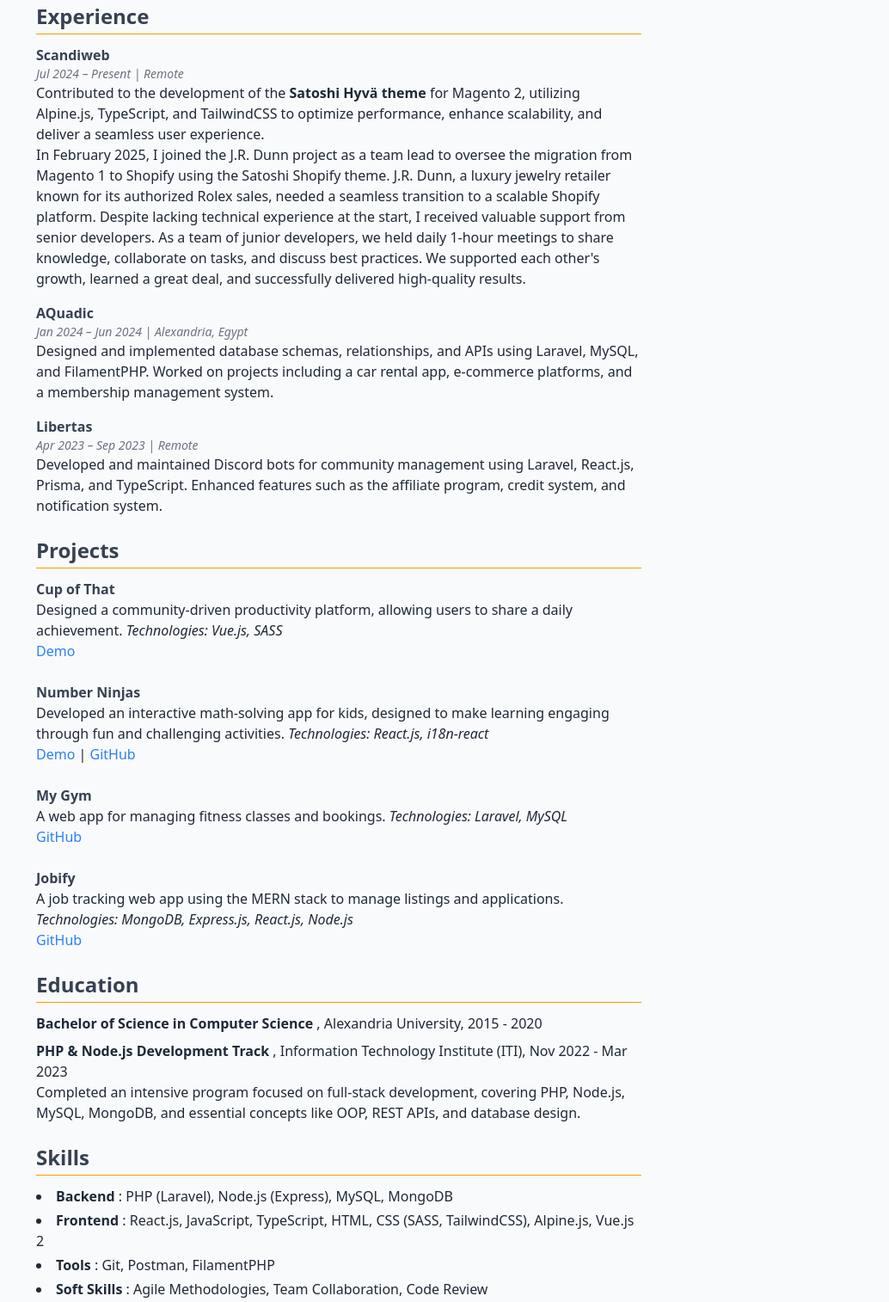
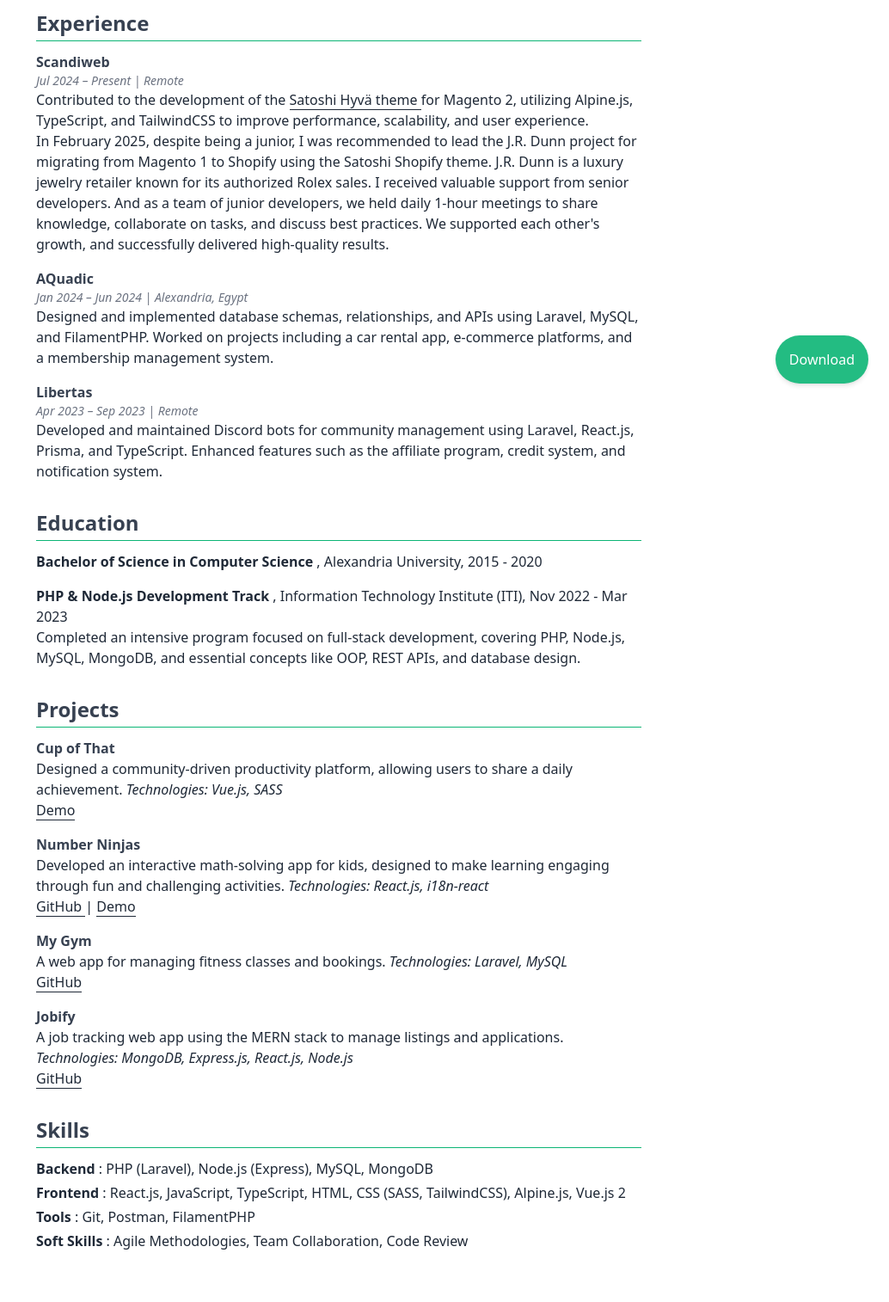
Before and after one commit to edriso/edriso.github.io, a website: page index.html in a window 1280 px wide. Shown: the part 330-1844 px from the top of the page at 86% size, without its empty margins (246-1280 px from the left). After the commit the page ends 1817 px from the top, so only its background shows below. Drawn offline with Linux system fonts and the light colour scheme.

Commit message:
Add PDF download functionality with html2pdf.js

```diff
--- a/index.html
+++ b/index.html
@@ -8,6 +8,15 @@
       rel="stylesheet"
     />
     <link href="./dist/style.css" rel="stylesheet" />
+
+    <!-- Include html2pdf.js -->
+    <script
+      src="https://cdnjs.cloudflare.com/ajax/libs/html2pdf.js/0.10.1/html2pdf.bundle.min.js"
+      integrity="sha512-GsLlZN/3F2ErC5ifS5QtgpiJtWd43JWSuIgh7mbzZ8zBps+dvLusV+eNQATqgA/HdeKFVgA5v3S/cIrLF7QnIg=="
+      crossorigin="anonymous"
+      referrerpolicy="no-referrer"
+    ></script>
+
     <title>Mohamed Idris | Web Developer</title>
   </head>
   <body class="bg-bg-page text-text-primary font-sans p-8 max-w-3xl mx-auto">
@@ -27,7 +36,7 @@
       </p>
     </header>
 
-    <section class="mb-6">
+    <section class="mb-8">
       <h2
         class="text-2xl font-semibold border-b border-accent pb-1 mb-3 text-text-heading"
       >
@@ -47,7 +56,7 @@
       </p>
     </section>
 
-    <section class="mb-6">
+    <section class="mb-8">
       <h2
         class="text-2xl font-semibold border-b border-accent pb-1 mb-3 text-text-heading"
       >
@@ -61,26 +70,25 @@
         </p>
         <p>
           Contributed to the development of the
-          <strong>
-            <a href="https://github.com/scandiweb/satoshi-hyva" target="_blank">
-              Satoshi Hyvä theme
-            </a>
-          </strong>
+          <a
+            href="https://github.com/scandiweb/satoshi-hyva"
+            target="_blank"
+            class="border-b"
+          >
+            Satoshi Hyvä theme
+          </a>
           for Magento 2, utilizing Alpine.js, TypeScript, and TailwindCSS to
-          optimize performance, enhance scalability, and deliver a seamless user
-          experience.
+          improve performance, scalability, and user experience.
         </p>
         <p>
-          In February 2025, I joined the J.R. Dunn project as a team lead to
-          oversee the migration from Magento 1 to Shopify using the Satoshi
-          Shopify theme. J.R. Dunn, a luxury jewelry retailer known for its
-          authorized Rolex sales, needed a seamless transition to a scalable
-          Shopify platform. Despite lacking technical experience at the start, I
-          received valuable support from senior developers. As a team of junior
-          developers, we held daily 1-hour meetings to share knowledge,
-          collaborate on tasks, and discuss best practices. We supported each
-          other's growth, learned a great deal, and successfully delivered
-          high-quality results.
+          In February 2025, despite being a junior, I was recommended to lead
+          the J.R. Dunn project for migrating from Magento 1 to Shopify using
+          the Satoshi Shopify theme. J.R. Dunn is a luxury jewelry retailer
+          known for its authorized Rolex sales. I received valuable support from
+          senior developers. And as a team of junior developers, we held daily
+          1-hour meetings to share knowledge, collaborate on tasks, and discuss
+          best practices. We supported each other's growth, and successfully
+          delivered high-quality results.
         </p>
       </article>
 
@@ -110,95 +118,14 @@
       </article>
     </section>
 
-    <section class="mb-6">
-      <h2
-        class="text-2xl font-semibold border-b border-accent pb-1 mb-3 text-text-heading"
-      >
-        Projects
-      </h2>
-
-      <ul class="space-y-6">
-        <li>
-          <h3 class="font-semibold text-text-heading">Cup of That</h3>
-          <p>
-            Designed a community-driven productivity platform, allowing users to
-            share a daily achievement.
-            <em>Technologies: Vue.js, SASS</em>
-          </p>
-          <a
-            href="https://cupofthat-daily.web.app/about/"
-            target="_blank"
-            class="text-blue-500"
-          >
-            Demo
-          </a>
-        </li>
-
-        <li>
-          <h3 class="font-semibold text-text-heading">Number Ninjas</h3>
-          <p>
-            Developed an interactive math-solving app for kids, designed to make
-            learning engaging through fun and challenging activities.
-            <em>Technologies: React.js, i18n-react</em>
-          </p>
-          <a
-            href="https://number-little-ninjas.netlify.app/"
-            target="_blank"
-            class="text-blue-500"
-          >
-            Demo
-          </a>
-          |
-          <a
-            href="https://github.com/edriso/number-ninjas"
-            target="_blank"
-            class="text-blue-500"
-          >
-            GitHub
-          </a>
-        </li>
-
-        <li>
-          <h3 class="font-semibold text-text-heading">My Gym</h3>
-          <p>
-            A web app for managing fitness classes and bookings.
-            <em>Technologies: Laravel, MySQL</em>
-          </p>
-          <a
-            href="https://github.com/edriso/my-gym"
-            target="_blank"
-            class="text-blue-500"
-          >
-            GitHub
-          </a>
-        </li>
-
-        <li>
-          <h3 class="font-semibold text-text-heading">Jobify</h3>
-          <p>
-            A job tracking web app using the MERN stack to manage listings and
-            applications.
-            <em>Technologies: MongoDB, Express.js, React.js, Node.js</em>
-          </p>
-          <a
-            href="https://github.com/edriso/jobify"
-            target="_blank"
-            class="text-blue-500"
-          >
-            GitHub
-          </a>
-        </li>
-      </ul>
-    </section>
-
-    <section class="mb-6">
+    <section class="mb-8" style="page-break-after: always">
       <h2
         class="text-2xl font-semibold border-b border-accent pb-1 mb-3 text-text-heading"
       >
         Education
       </h2>
 
-      <ul class="space-y-2">
+      <ul class="space-y-4">
         <li>
           <strong>Bachelor of Science in Computer Science</strong>
           , Alexandria University, 2015 - 2020
@@ -215,6 +142,87 @@
       </ul>
     </section>
 
+    <section class="mb-8">
+      <h2
+        class="text-2xl font-semibold border-b border-accent pb-1 mb-3 text-text-heading"
+      >
+        Projects
+      </h2>
+
+      <ul class="space-y-4">
+        <li>
+          <h3 class="font-semibold text-text-heading">Cup of That</h3>
+          <p>
+            Designed a community-driven productivity platform, allowing users to
+            share a daily achievement.
+            <em>Technologies: Vue.js, SASS</em>
+          </p>
+          <a
+            href="https://cupofthat-daily.web.app/about/"
+            target="_blank"
+            class="border-b"
+          >
+            Demo
+          </a>
+        </li>
+
+        <li>
+          <h3 class="font-semibold text-text-heading">Number Ninjas</h3>
+          <p>
+            Developed an interactive math-solving app for kids, designed to make
+            learning engaging through fun and challenging activities.
+            <em>Technologies: React.js, i18n-react</em>
+          </p>
+          <a
+            href="https://github.com/edriso/number-ninjas"
+            target="_blank"
+            class="border-b"
+          >
+            GitHub
+          </a>
+          |
+          <a
+            href="https://number-little-ninjas.netlify.app/"
+            target="_blank"
+            class="border-b"
+          >
+            Demo
+          </a>
+        </li>
+
+        <li>
+          <h3 class="font-semibold text-text-heading">My Gym</h3>
+          <p>
+            A web app for managing fitness classes and bookings.
+            <em>Technologies: Laravel, MySQL</em>
+          </p>
+          <a
+            href="https://github.com/edriso/my-gym"
+            target="_blank"
+            class="border-b"
+          >
+            GitHub
+          </a>
+        </li>
+
+        <li>
+          <h3 class="font-semibold text-text-heading">Jobify</h3>
+          <p>
+            A job tracking web app using the MERN stack to manage listings and
+            applications.
+            <em>Technologies: MongoDB, Express.js, React.js, Node.js</em>
+          </p>
+          <a
+            href="https://github.com/edriso/jobify"
+            target="_blank"
+            class="border-b"
+          >
+            GitHub
+          </a>
+        </li>
+      </ul>
+    </section>
+
     <section>
       <h2
         class="text-2xl font-semibold border-b border-accent pb-1 mb-3 text-text-heading"
@@ -222,7 +230,7 @@
         Skills
       </h2>
 
-      <ul class="list-disc list-inside space-y-1">
+      <ul class="space-y-1">
         <li>
           <strong>Backend</strong>
           : PHP (Laravel), Node.js (Express), MySQL, MongoDB
@@ -242,5 +250,14 @@
         </li>
       </ul>
     </section>
+
+    <button
+      id="downloadBtn"
+      class="fixed bottom-6 right-6 p-4 bg-accent text-white rounded-full shadow-md cursor-pointer print:hidden transition-opacity duration-300 ease-in-out hover:opacity-100 opacity-90"
+    >
+      Download
+    </button>
+
+    <script src="./src/script.js"></script>
   </body>
 </html>
--- a/src/input.css
+++ b/src/input.css
@@ -3,9 +3,9 @@
 @theme {
   --font-display: 'Inter', 'sans-serif';
 
-  --color-bg-page: #f9fafb; /* Page background - overall background color for the resume */
+  --color-bg-page: #ffffff; /* Page background - overall background color for the resume */
   --color-text-primary: #1f2937; /* Main body text - used for most paragraphs and content */
   --color-text-heading: #374151; /* Headings and titles - section headers, job titles */
   --color-text-muted: #6b7280; /* Muted/neutral text - secondary info like dates, locations, metadata, captions */
-  --color-accent: #ff9800; /* Accent color - used sparingly for highlights like links, buttons, borders, or key info */
+  --color-accent: #0cb575; /* Accent color - used sparingly for highlights like links, buttons, borders, or key info */
 }
--- /dev/null
+++ b/src/script.js
@@ -0,0 +1,17 @@
+const downloadBtn = document.getElementById('downloadBtn');
+
+downloadBtn.addEventListener('click', () => {
+  downloadBtn.style.display = 'none';
+
+  // Scroll to the top to capture the full content
+  window.scrollTo(0, 0);
+
+  html2pdf(document.body, {
+    filename: 'Mohamed_Idris_Resume.pdf',
+    margin: 1,
+    html2canvas: { scale: 2 },
+    jsPDF: { unit: 'mm', format: 'a4', orientation: 'portrait' }
+  });
+
+  downloadBtn.style.display = 'block';
+});
```
Also changed, not shown: dist/style.css.
